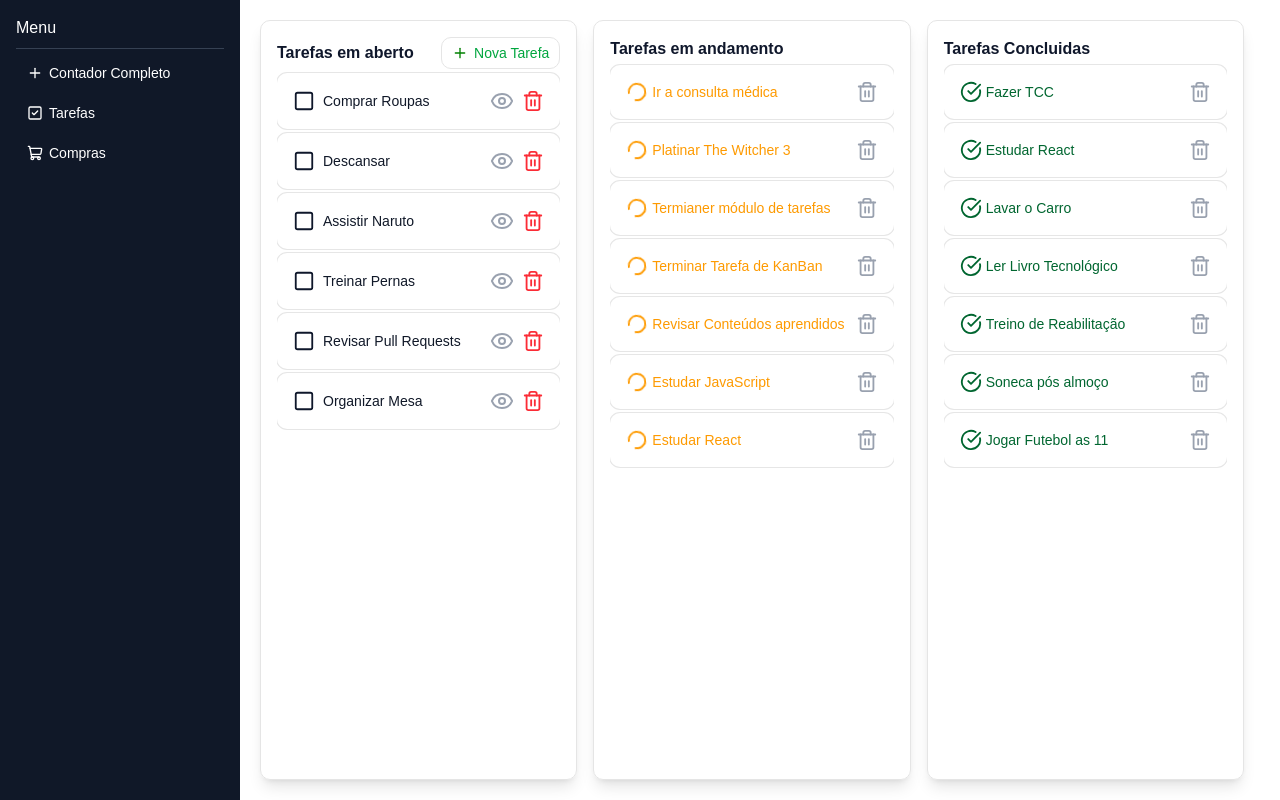
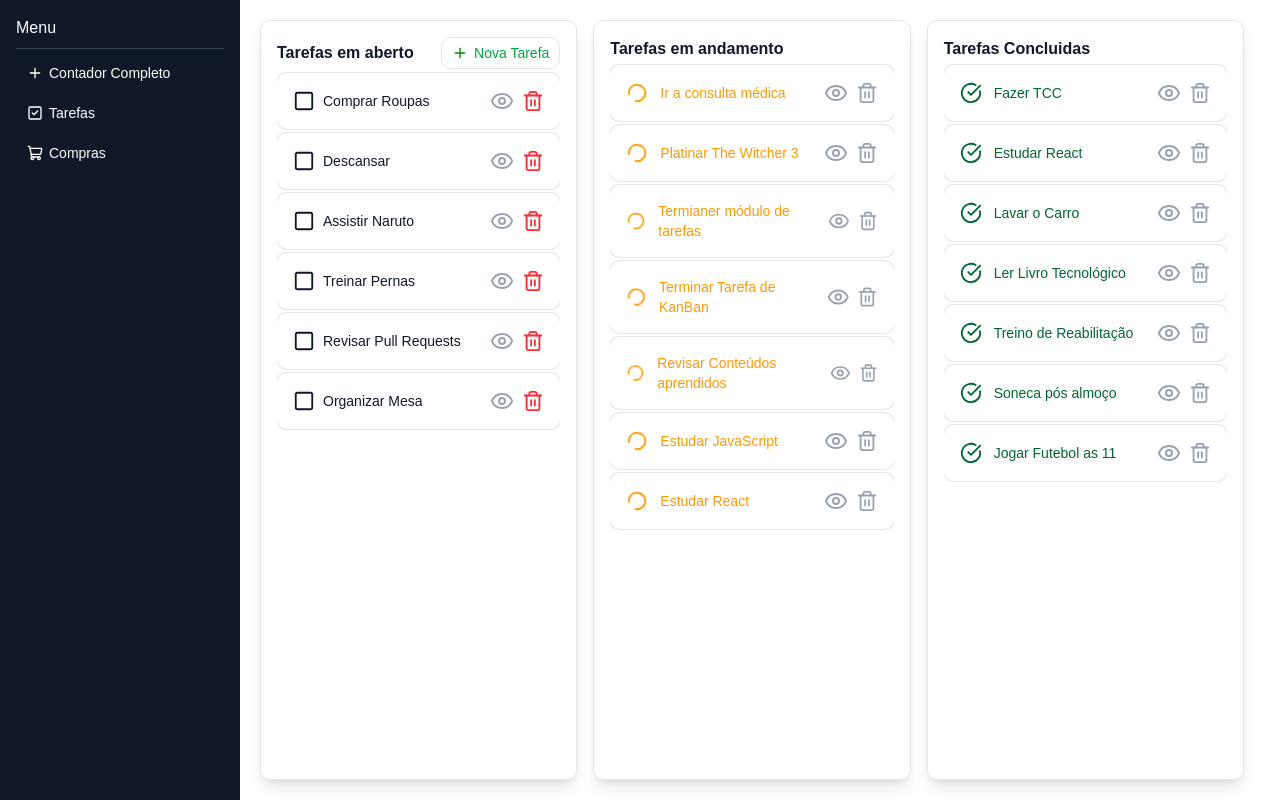
Before and after one commit to Fabiolandin/Aplicando-conceitos-de-react, a React (Vite) app: page /tarefas in a window 1280 px wide. Built offline with nearby package versions, Linux system fonts and the light colour scheme.

Commit message:
feat:adicionando nos outros cards do kan ban

```diff
--- a/src/pages/tarefas.jsx
+++ b/src/pages/tarefas.jsx
@@ -113,13 +113,17 @@ const Tarefas = () => {
                             flex mt-1 text-amber-500 hover:bg-gray-200 transition rounded-lg "
                                     key={tarefa.id}
                                 >
-                                    <CardContent className="flex items-center">
+                                    <CardContent className="flex items-center gap-2">
                                         <Loader2Icon size={22} className="animate-spin text-amber-500 mr-1" onClick={() => concluirTarefa(tarefa)} />
                                         {tarefa.nome}
+                                        <EyeIcon
+                                            className="ml-auto text-gray-400"
+                                            onClick={() => handleDialogOpen(tarefa)}
+                                        />
                                         <Trash2Icon
                                             onClick={() => excluirTarefa(tarefa)}
                                             size={22}
-                                            className="ml-auto items-center text-gray-400" />
+                                            className="items-center text-gray-400" />
                                     </CardContent>
                                 </Card>
                             ))}
@@ -143,13 +147,17 @@ const Tarefas = () => {
                             flex mt-1 text-green-800 hover:bg-gray-200 transition rounded-lg "
                                     key={tarefa.id}
                                 >
-                                    <CardContent className="flex items-center">
+                                    <CardContent className="flex items-center gap-2">
                                         <CheckCircle size={22} className=" text-green-800 mr-1" onClick={() => emAbertoTarefa(tarefa)} />
                                         {tarefa.nome}
+                                        <EyeIcon
+                                            className="ml-auto text-gray-400"
+                                            onClick={() => handleDialogOpen(tarefa)}
+                                        />
                                         <Trash2Icon
                                             onClick={() => excluirTarefa(tarefa)}
                                             size={22}
-                                            className="ml-auto items-center text-gray-400" />
+                                            className="items-center text-gray-400" />
                                     </CardContent>
                                 </Card>
                             ))}
--- a/src/tarefas.js
+++ b/src/tarefas.js
@@ -11,13 +11,13 @@ export const listadeTarefas = [
     {id: 10, nome: "Ler Livro Tecnológico", descricao: "Ler 10 páginas de 'Código Limpo'", status: "Finalizado"},
     {id: 11, nome: "Treino de Reabilitação", descricao: "Treino de reabilitação do joelho com carga", status: "Finalizado"},
     {id: 12, nome: "Soneca pós almoço", descricao: "Soneca naquele sofazinho do Allamo", status: "Finalizado"},
-    {id: 13, nome: "Jogar Futebol as 11", descricao: "", status: "Finalizado"},
-    {id: 14, nome: "Ir a consulta médica", descricao: "", status: "Em andamento"},
-    {id: 15, nome: "Platinar The Witcher 3", descricao: "", status: "Em andamento"},
-    {id: 16, nome: "Termianer módulo de tarefas", descricao: "", status: "Em andamento"},
-    {id: 17, nome: "Terminar Tarefa de KanBan", descricao: "", status: "Em andamento"},
-    {id: 18, nome: "Revisar Conteúdos aprendidos", descricao: "", status: "Em andamento"},
-    {id: 19, nome: "Estudar JavaScript", descricao: "", status: "Em andamento"},
-    {id: 20, nome: "Estudar React", descricao: "", status: "Em andamento"},
+    {id: 13, nome: "Jogar Futebol as 11", descricao: "descrição da tarefa", status: "Finalizado"},
+    {id: 14, nome: "Ir a consulta médica", descricao: "Descrição da tarefa", status: "Em andamento"},
+    {id: 15, nome: "Platinar The Witcher 3", descricao: "Descrição da tarefa", status: "Em andamento"},
+    {id: 16, nome: "Termianer módulo de tarefas", descricao: "Descrição da tarefa", status: "Em andamento"},
+    {id: 17, nome: "Terminar Tarefa de KanBan", descricao: "Descrição da tarefa", status: "Em andamento"},
+    {id: 18, nome: "Revisar Conteúdos aprendidos", descricao: "Descrição da tarefa", status: "Em andamento"},
+    {id: 19, nome: "Estudar JavaScript", descricao: "Descrição da tarefa", status: "Em andamento"},
+    {id: 20, nome: "Estudar React", descricao: "Descrição da tarefa", status: "Em andamento"},
 
 ];
```
